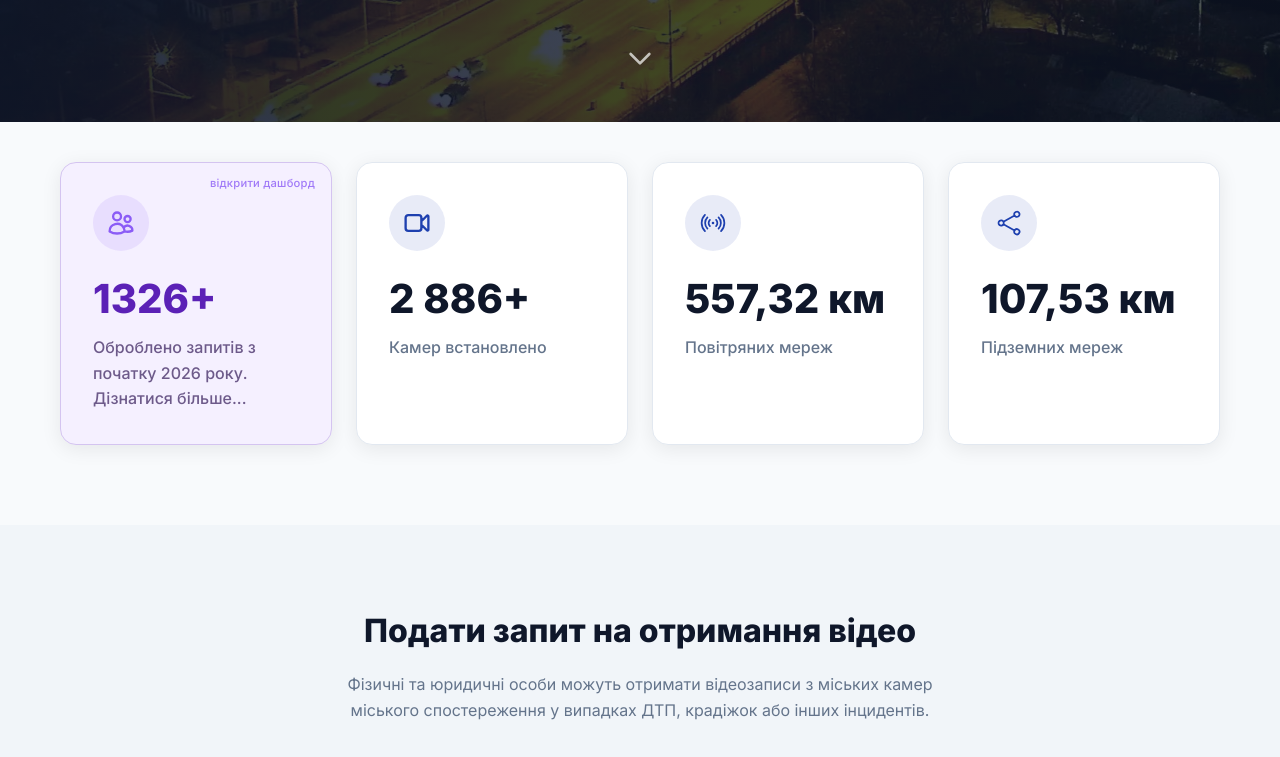
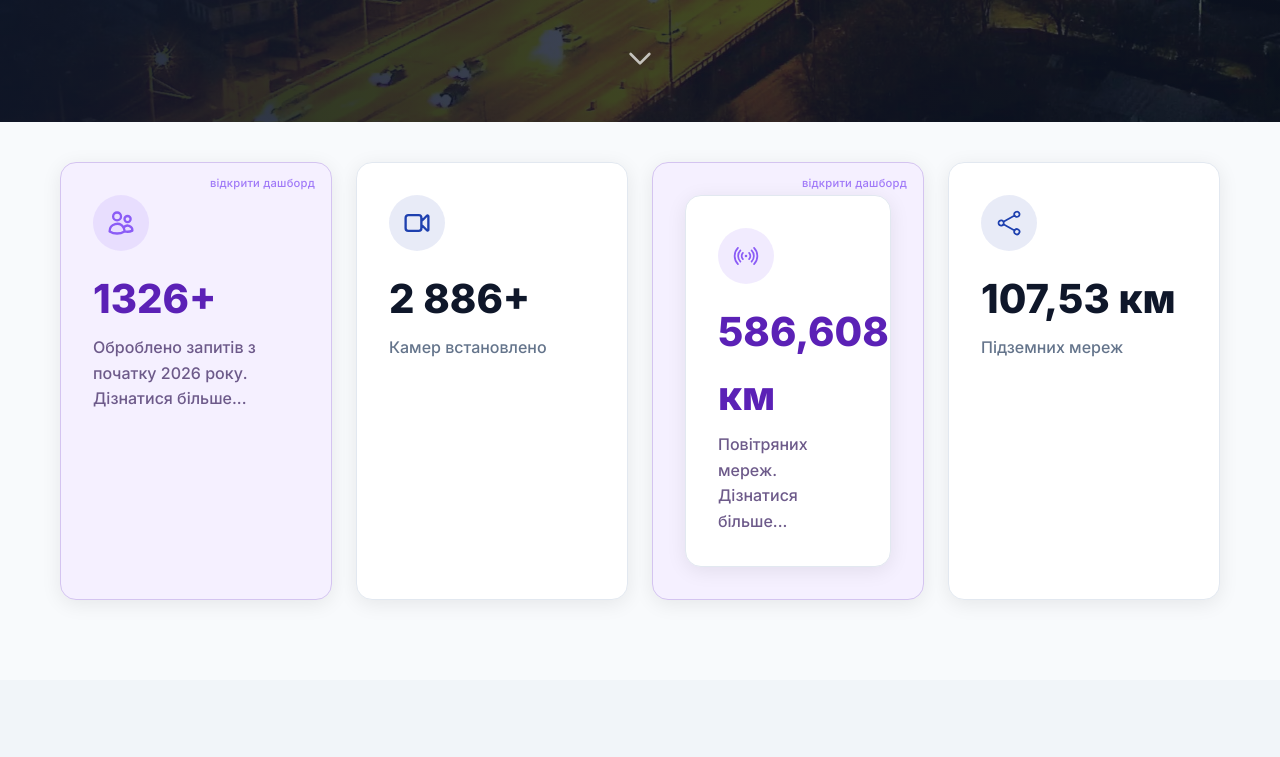
Before and after one commit to inforada/safecity, a plain HTML site: page index.html in a window 1280 px wide. Shown: the part 678-1435 px from the top of the page. Drawn offline with Linux system fonts and the light colour scheme.

Commit message:
Update index.html

```diff
--- a/index.html
+++ b/index.html
@@ -677,16 +677,18 @@
                     <div class="stat-value" id="stat-cameras">2 886+</div>
                     <div class="stat-label">Камер встановлено</div>
                 </div>
-
+                <a href="p_m.html" target="_blank" class="stat-card dashboard-card" style="text-decoration: none; color: inherit; display: block; position: relative;">
+                <span class="dashboard-hint">відкрити дашборд</span>
                 <div class="stat-card">
                     <div class="stat-icon">
                         <svg xmlns="http://www.w3.org/2000/svg" fill="none" viewBox="0 0 24 24" stroke-width="1.5" stroke="currentColor" class="size-6">
                             <path stroke-linecap="round" stroke-linejoin="round" d="M9.348 14.652a3.75 3.75 0 0 1 0-5.304m5.304 0a3.75 3.75 0 0 1 0 5.304m-7.425 2.121a6.75 6.75 0 0 1 0-9.546m9.546 0a6.75 6.75 0 0 1 0 9.546M5.106 18.894c-3.808-3.807-3.808-9.98 0-13.788m13.788 0c3.808 3.807 3.808 9.98 0 13.788M12 12h.008v.008H12V12Zm.375 0a.375.375 0 1 1-.75 0 .375.375 0 0 1 .75 0Z" />
                         </svg>
                     </div>
-                    <div class="stat-value" id="stat-storage">557,32 км</div>
-                    <div class="stat-label">Повітряних мереж</div>
+                    <div class="stat-value" id="stat-storage">586,608 км</div>
+                    <div class="stat-label">Повітряних мереж. Дізнатися більше...</div>
                 </div>
+                </a>
                 <div class="stat-card">
                     <div class="stat-icon">
                         <svg xmlns="http://www.w3.org/2000/svg" fill="none" viewBox="0 0 24 24" stroke-width="1.5" stroke="currentColor" class="size-6">
```
